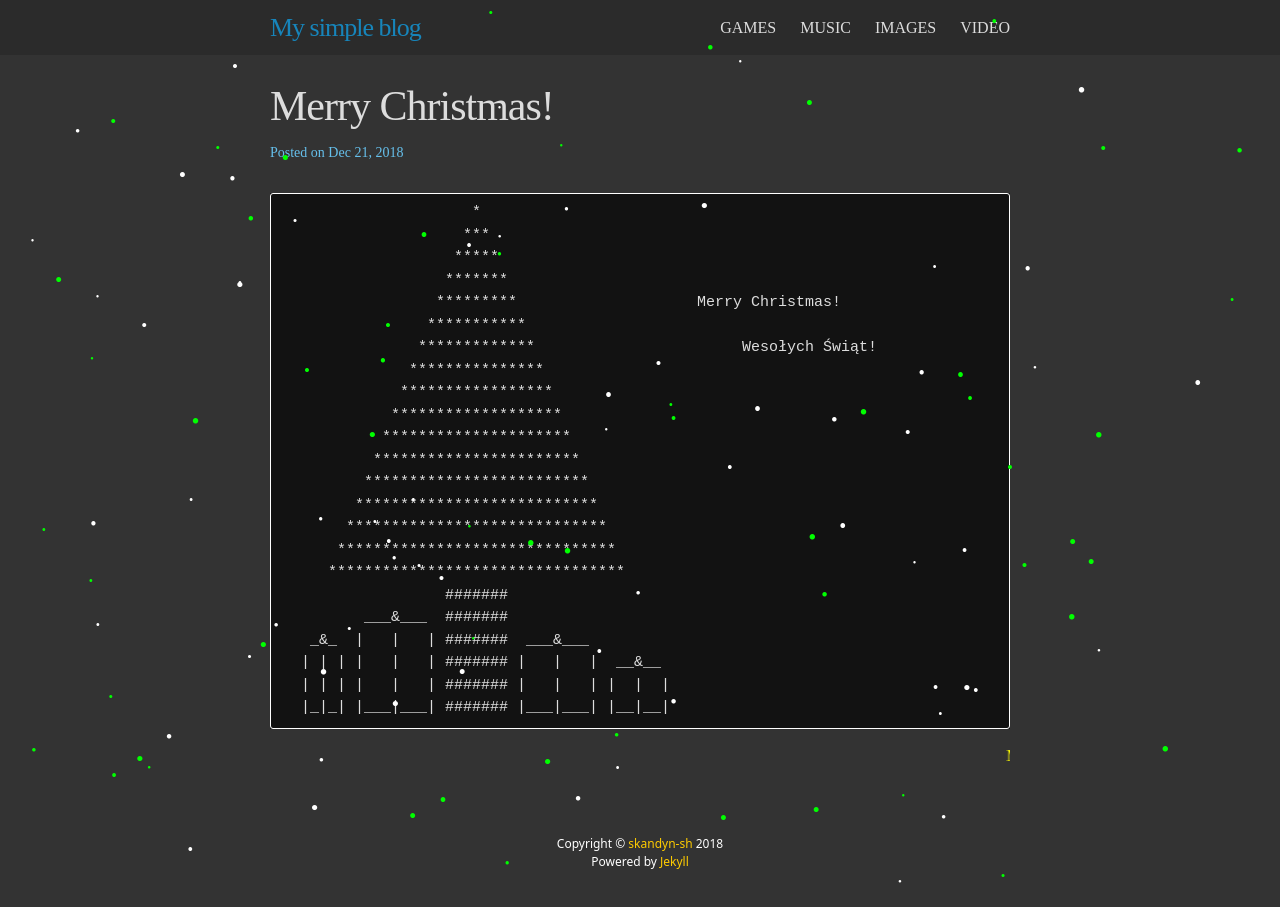
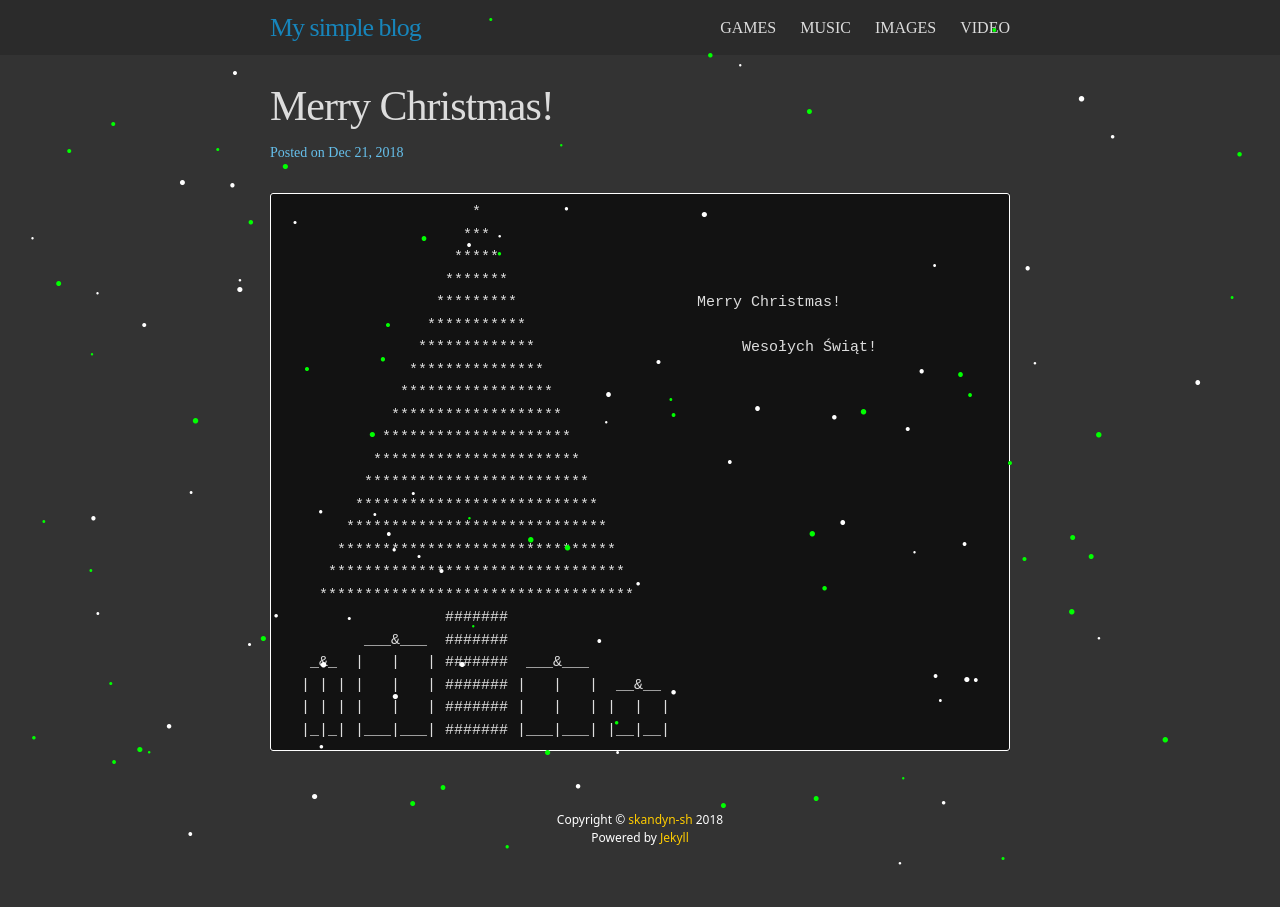
Before and after one commit to skandyn-sh/skandyn-sh.github.io, a Jekyll site: the page built from _posts/2018-12-21-Merry-Christmas!.markdown, in a window 1280 px wide. Built offline with Jekyll 4.4.1, drawn with Linux system fonts in a browser that asks for light colours; nearby versions of some CDN libraries; our own code applies the rules of GitHub Pages for plain Markdown files; library files that are not in the unit come from our copies; comment, search, counter and statistics services are not loaded.

Commit message:
Update 2018-12-21-Merry-Christmas!.markdown

````diff
--- a/_posts/2018-12-21-Merry-Christmas!.markdown
+++ b/_posts/2018-12-21-Merry-Christmas!.markdown
@@ -16,6 +16,7 @@
        *****************************
       *******************************
      *********************************
+    ***********************************
                   #######
          ___&___  #######
    _&_  |   |   | #######  ___&___
@@ -23,4 +24,3 @@
   | | | |   |   | ####### |   |   | |  |  |
   |_|_| |___|___| ####### |___|___| |__|__|
 ```
-<font color="yellow"><marquee>Merry Christmas!</marquee></font>
````
